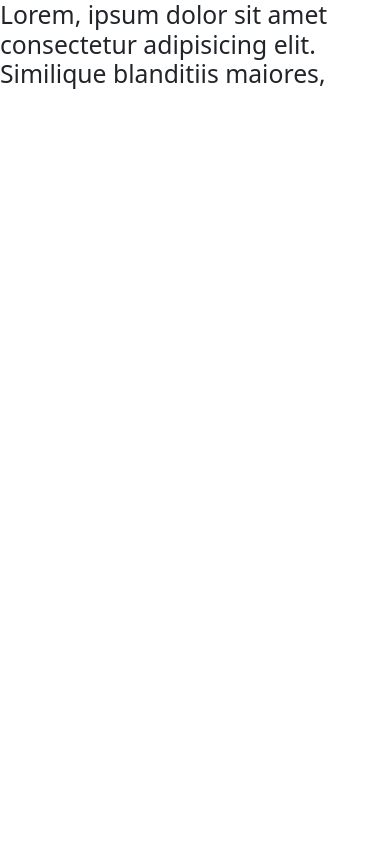
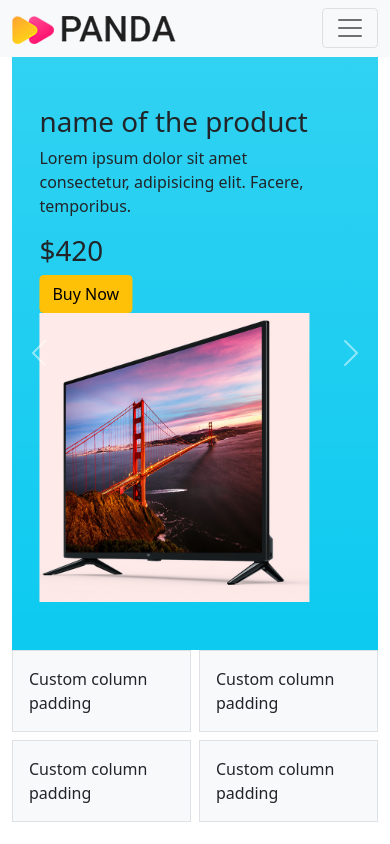
Before and after one commit to Adrrito/panda-commerce-bootstrap, a plain HTML site: page index.html in a window 390 px wide. Drawn offline with nearby package versions, Linux system fonts and the light colour scheme.

Commit message:
initial commit

```diff
--- a/index.html
+++ b/index.html
@@ -14,11 +14,156 @@
     />
   </head>
   <body>
-    <h2>
-      Lorem, ipsum dolor sit amet consectetur adipisicing elit. Similique
-      blanditiis maiores,
-    </h2>
-
+    <header>
+      <nav class="navbar navbar-expand-lg navbar-light bg-light">
+        <div class="container">
+          <a class="navbar-brand" href="#">
+            <img src="images/logo.png" alt="" />
+          </a>
+          <button
+            class="navbar-toggler"
+            type="button"
+            data-bs-toggle="collapse"
+            data-bs-target="#navbarSupportedContent"
+            aria-controls="navbarSupportedContent"
+            aria-expanded="false"
+            aria-label="Toggle navigation"
+          >
+            <span class="navbar-toggler-icon"></span>
+          </button>
+          <div class="collapse navbar-collapse" id="navbarSupportedContent">
+            <ul class="navbar-nav me-auto mb-2 mb-lg-0">
+              <li class="nav-item">
+                <a class="nav-link active" aria-current="page" href="#">Home</a>
+              </li>
+              <li class="nav-item">
+                <a class="nav-link" href="#">Backpack</a>
+              </li>
+              <li class="nav-item">
+                <a class="nav-link" href="#">Subscribe</a>
+              </li>
+            </ul>
+          </div>
+        </div>
+      </nav>
+      <!-- image slider -->
+      <section class="container">
+        <div
+          id="carouselExampleControls"
+          class="carousel slide"
+          data-bs-ride="carousel"
+        >
+          <div class="carousel-inner">
+            <!-- tv -->
+            <div class="carousel-item active">
+              <div
+                class="row p-5 bg-info bg-gradient d-flex align-items-center"
+              >
+                <div class="col-lg-7">
+                  <h1>name of the product</h1>
+                  <p>
+                    Lorem ipsum dolor sit amet consectetur, adipisicing elit.
+                    Facere, temporibus.
+                  </p>
+                  <h1>$420</h1>
+                  <button class="btn btn-warning">Buy Now</button>
+                </div>
+                <div class="col-lg-5">
+                  <img
+                    src="images/banner-images/tv.png"
+                    class="d-block w-100"
+                    alt="..."
+                  />
+                </div>
+              </div>
+            </div>
+            <!-- headphone  -->
+            <div class="carousel-item">
+              <div
+                class="row p-5 bg-info bg-gradient d-flex align-items-center"
+              >
+                <div class="col-lg-7">
+                  <h1>name of the product</h1>
+                  <p>
+                    Lorem ipsum dolor sit amet consectetur, adipisicing elit.
+                    Facere, temporibus.
+                  </p>
+                  <h1>$420</h1>
+                  <button class="btn btn-warning">Buy Now</button>
+                </div>
+                <div class="col-lg-5">
+                  <img
+                    src="images/banner-images/headphone.png"
+                    class="d-block w-100"
+                    alt="..."
+                  />
+                </div>
+              </div>
+            </div>
+            <!-- x box  -->
+            <div class="carousel-item">
+              <div
+                class="row p-5 bg-info bg-gradient d-flex align-items-center"
+              >
+                <div class="col-lg-7">
+                  <h1>name of the product</h1>
+                  <p>
+                    Lorem ipsum dolor sit amet consectetur, adipisicing elit.
+                    Facere, temporibus.
+                  </p>
+                  <h1>$420</h1>
+                  <button class="btn btn-warning">Buy Now</button>
+                </div>
+                <div class="col-lg-5">
+                  <img
+                    src="images/banner-images/xbox.png"
+                    class="d-block w-100"
+                    alt="..."
+                  />
+                </div>
+              </div>
+            </div>
+          </div>
+          <button
+            class="carousel-control-prev"
+            type="button"
+            data-bs-target="#carouselExampleControls"
+            data-bs-slide="prev"
+          >
+            <span class="carousel-control-prev-icon" aria-hidden="true"></span>
+            <span class="visually-hidden">Previous</span>
+          </button>
+          <button
+            class="carousel-control-next"
+            type="button"
+            data-bs-target="#carouselExampleControls"
+            data-bs-slide="next"
+          >
+            <span class="carousel-control-next-icon" aria-hidden="true"></span>
+            <span class="visually-hidden">Next</span>
+          </button>
+        </div>
+      </section>
+    </header>
+    <main>
+      <section class="container">
+        <div class="row g-2">
+          <div class="col-6">
+            <div class="p-3 border bg-light">Custom column padding</div>
+          </div>
+          <div class="col-6">
+            <div class="p-3 border bg-light">Custom column padding</div>
+          </div>
+          <div class="col-6">
+            <div class="p-3 border bg-light">Custom column padding</div>
+          </div>
+          <div class="col-6">
+            <div class="p-3 border bg-light">Custom column padding</div>
+          </div>
+        </div>
+      </section>
+    </main>
+    <footer></footer>
     <!-- bootstrap script -->
     <script
       src="https://cdn.jsdelivr.net/npm/bootstrap@5.1.0/dist/js/bootstrap.bundle.min.js"
```
